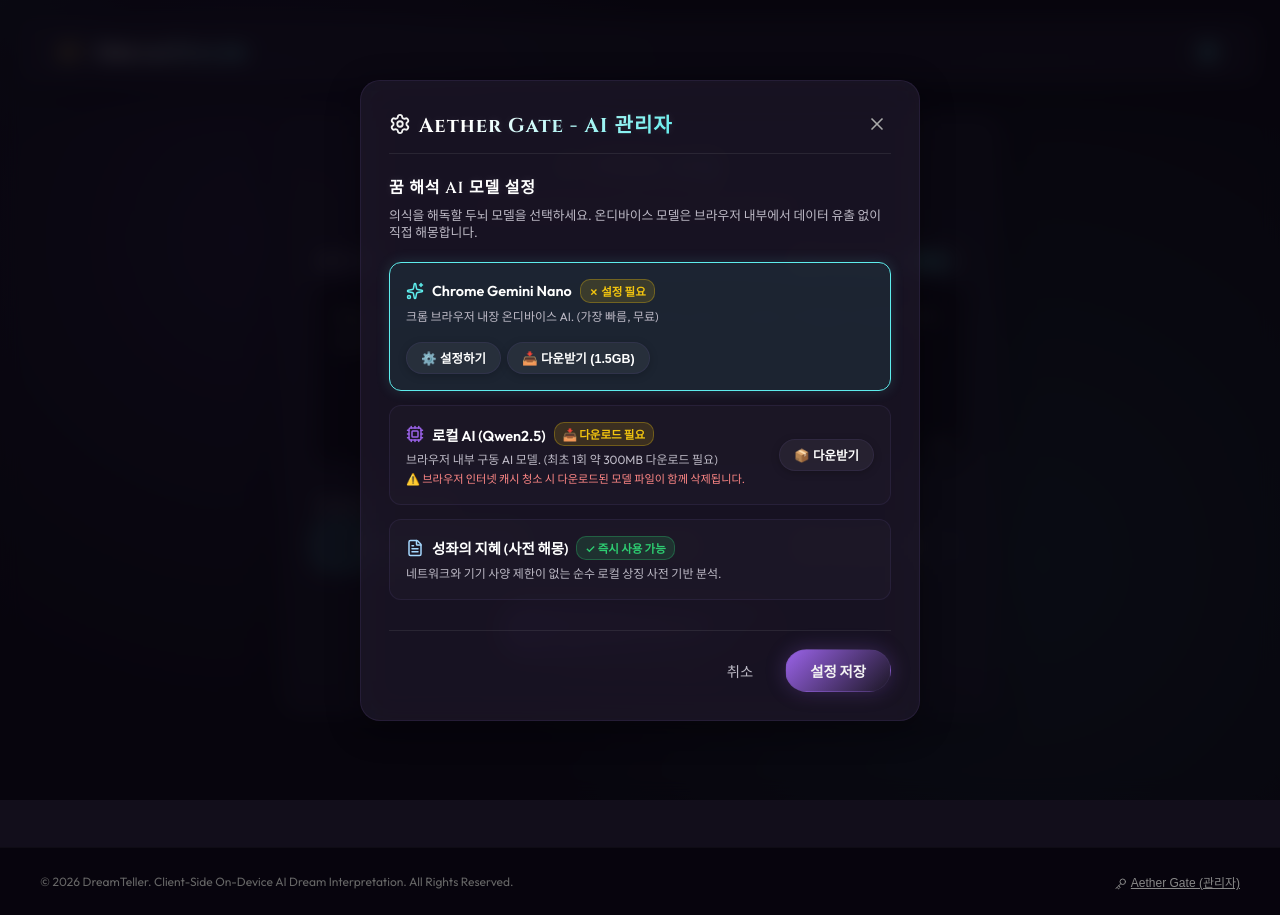
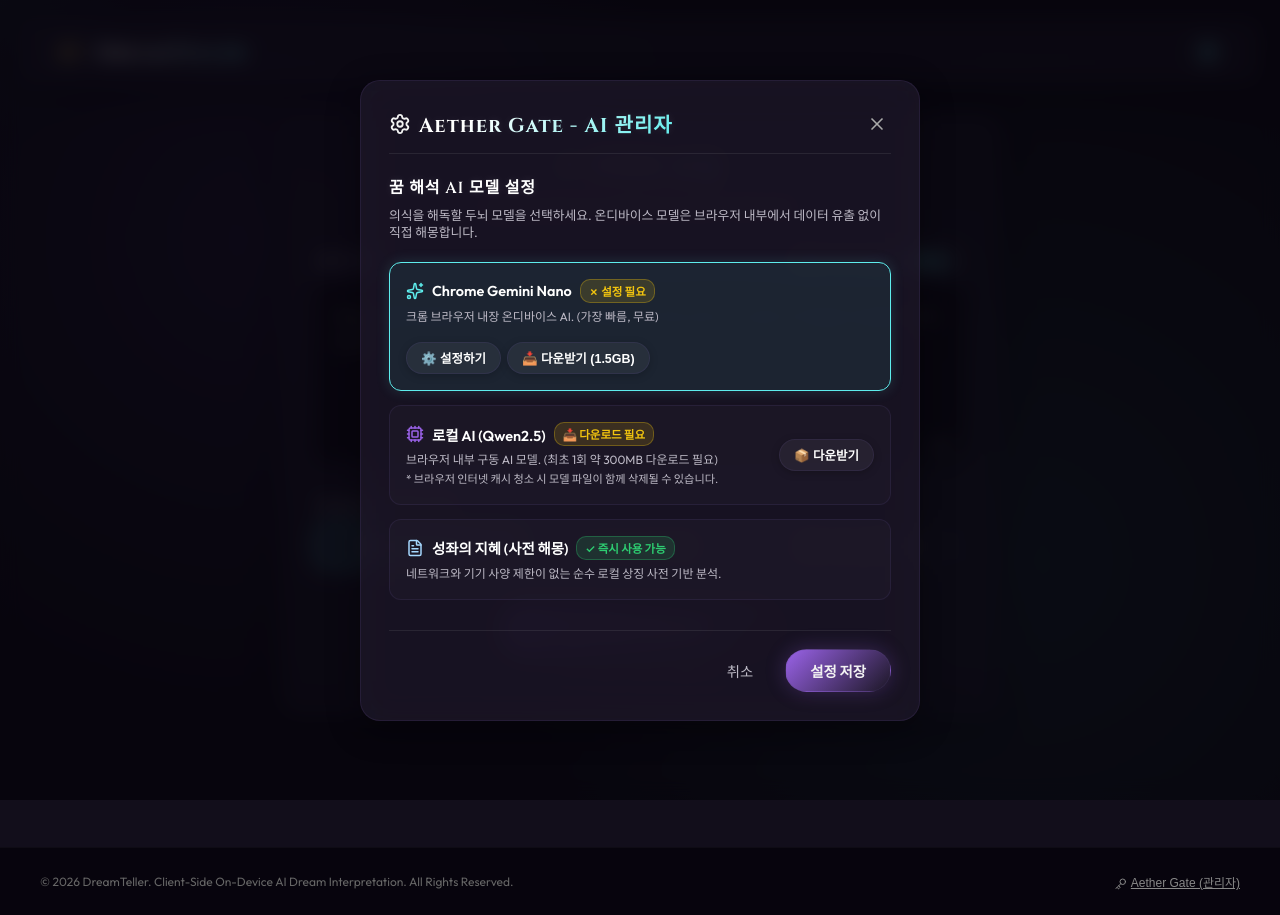
Before and after one commit to epixell/DreamTeller, a React (Vite) app: page / in a window 1280 px wide. Both pictures are taken after a click on the button "AI 관리자 (설정)". Built offline with nearby package versions, Linux system fonts and the light colour scheme.

Commit message:
style: mute cache clearance warning text for Qwen engine

```diff
--- a/src/components/SettingsModal.tsx
+++ b/src/components/SettingsModal.tsx
@@ -149,8 +149,8 @@
                   <p style={styles.cardDesc}>
                     브라우저 내부 구동 AI 모델. (최초 1회 약 300MB 다운로드 필요)
                     <br />
-                    <span style={{ color: '#ff8787', fontSize: '0.7rem', display: 'inline-block', marginTop: '3px' }}>
-                      ⚠️ 브라우저 인터넷 캐시 청소 시 다운로드된 모델 파일이 함께 삭제됩니다.
+                    <span style={{ color: 'var(--text-muted)', fontSize: '0.7rem', display: 'inline-block', marginTop: '3px' }}>
+                      * 브라우저 인터넷 캐시 청소 시 모델 파일이 함께 삭제될 수 있습니다.
                     </span>
                   </p>
                 </div>
```
